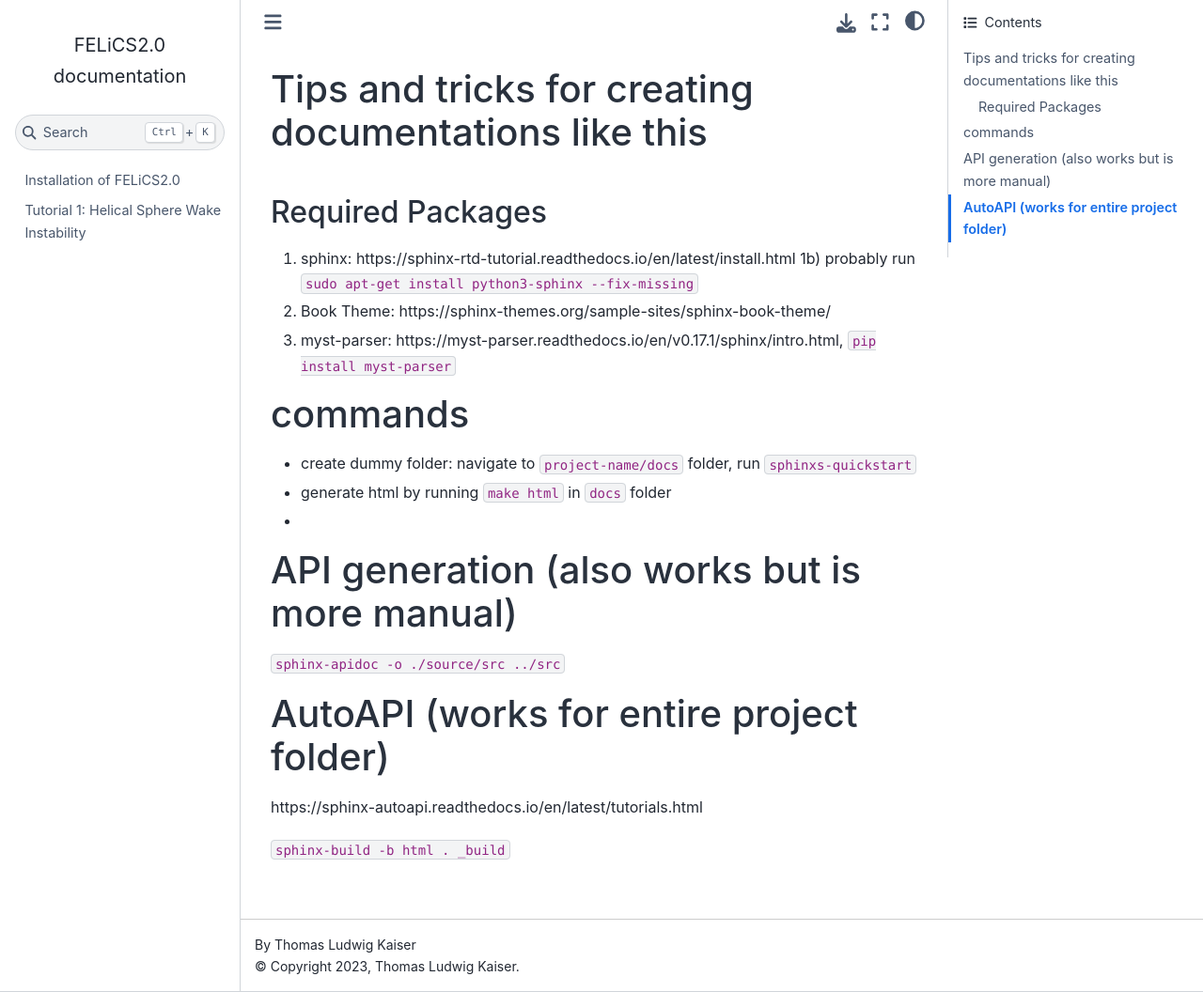
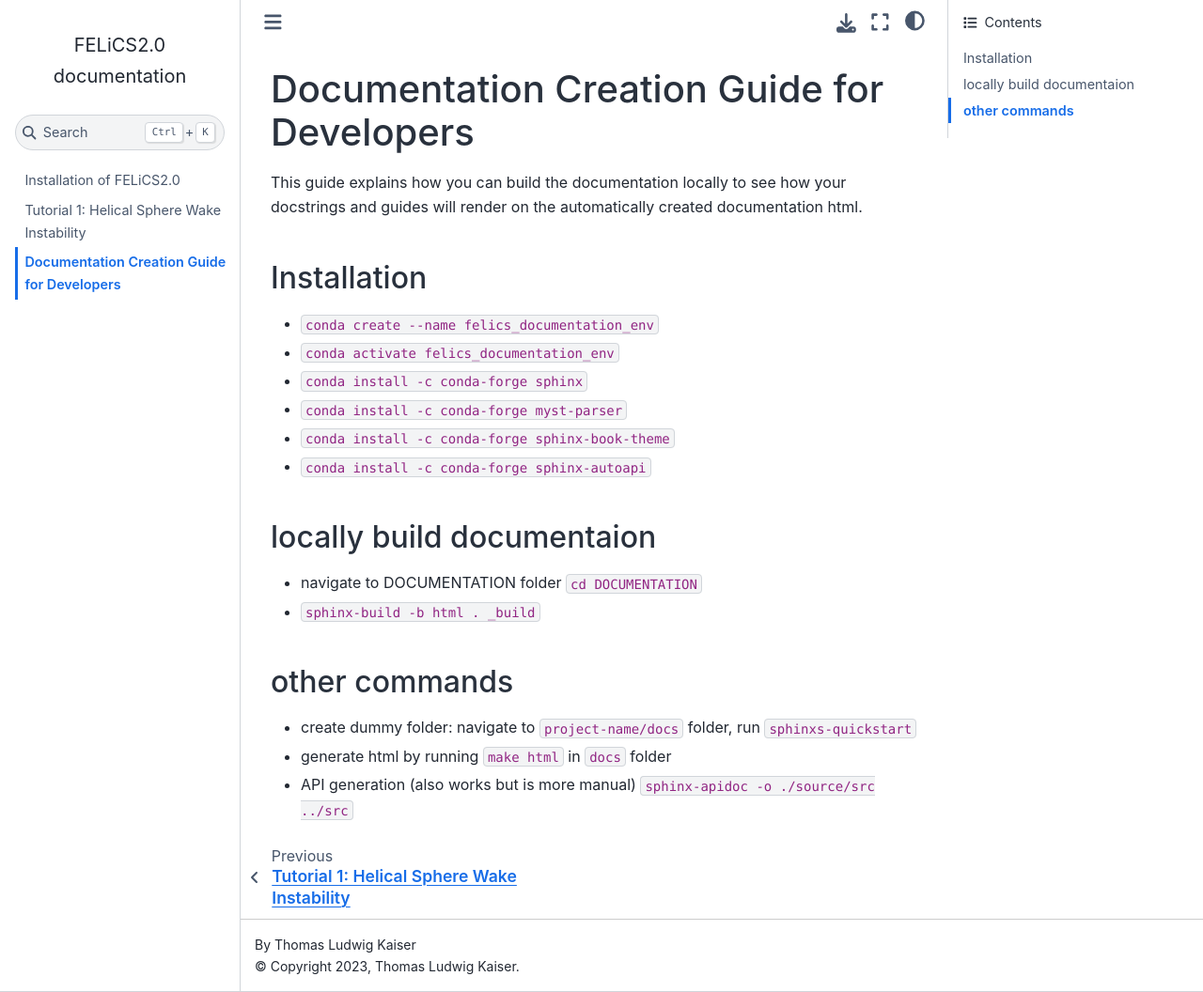
Before and after one commit to arash-mp/FELiCS_FSI, a Sphinx documentation site: the page built from DOCUMENTATION/documentation_creation.md, in a window 1280 px wide and 1056 px high. Shown: the whole window at 94% size. Built offline with Sphinx 7.4.7 and the Sphinx Book theme 1.1.4, drawn with Linux system fonts in a browser that asks for light colours.

Commit message:
added new documentation creation guide

```diff
--- a/DOCUMENTATION/documentation_creation.md
+++ b/DOCUMENTATION/documentation_creation.md
@@ -1,22 +1,21 @@
-# Tips and tricks for creating documentations like this
+# Documentation Creation Guide for Developers
+
+This guide explains how you can build the documentation locally to see how your docstrings and guides will render on the automatically created documentation html.
+
+## Installation
+- `conda create --name felics_documentation_env`
+- `conda activate felics_documentation_env`
+- `conda install -c conda-forge sphinx`
+- `conda install -c conda-forge myst-parser`
+- `conda install -c conda-forge sphinx-book-theme`
+- `conda install -c conda-forge sphinx-autoapi`
+
+## locally build documentaion
+- navigate to DOCUMENTATION folder `cd DOCUMENTATION`
+- `sphinx-build -b html . _build`
 
 
-## Required Packages
-1) sphinx: https://sphinx-rtd-tutorial.readthedocs.io/en/latest/install.html
-1b) probably run `sudo apt-get install python3-sphinx --fix-missing`
-2) Book Theme: https://sphinx-themes.org/sample-sites/sphinx-book-theme/
-3) myst-parser: https://myst-parser.readthedocs.io/en/v0.17.1/sphinx/intro.html, `pip install myst-parser`
-
-# commands
-
+## other commands
 - create dummy folder: navigate to `project-name/docs` folder, run `sphinxs-quickstart`
 - generate html by running `make html` in `docs` folder
--
-
-# API generation (also works but is more manual)
-`sphinx-apidoc -o ./source/src ../src`
-
-# AutoAPI (works for entire project folder)
-https://sphinx-autoapi.readthedocs.io/en/latest/tutorials.html
-
-`sphinx-build -b html . _build`
+- API generation (also works but is more manual) `sphinx-apidoc -o ./source/src ../src`
--- a/DOCUMENTATION/index.rst
+++ b/DOCUMENTATION/index.rst
@@ -21,6 +21,7 @@ Contents
 
    installation_guide
    tutorial_1
+   documentation_creation
 
 
 
```
